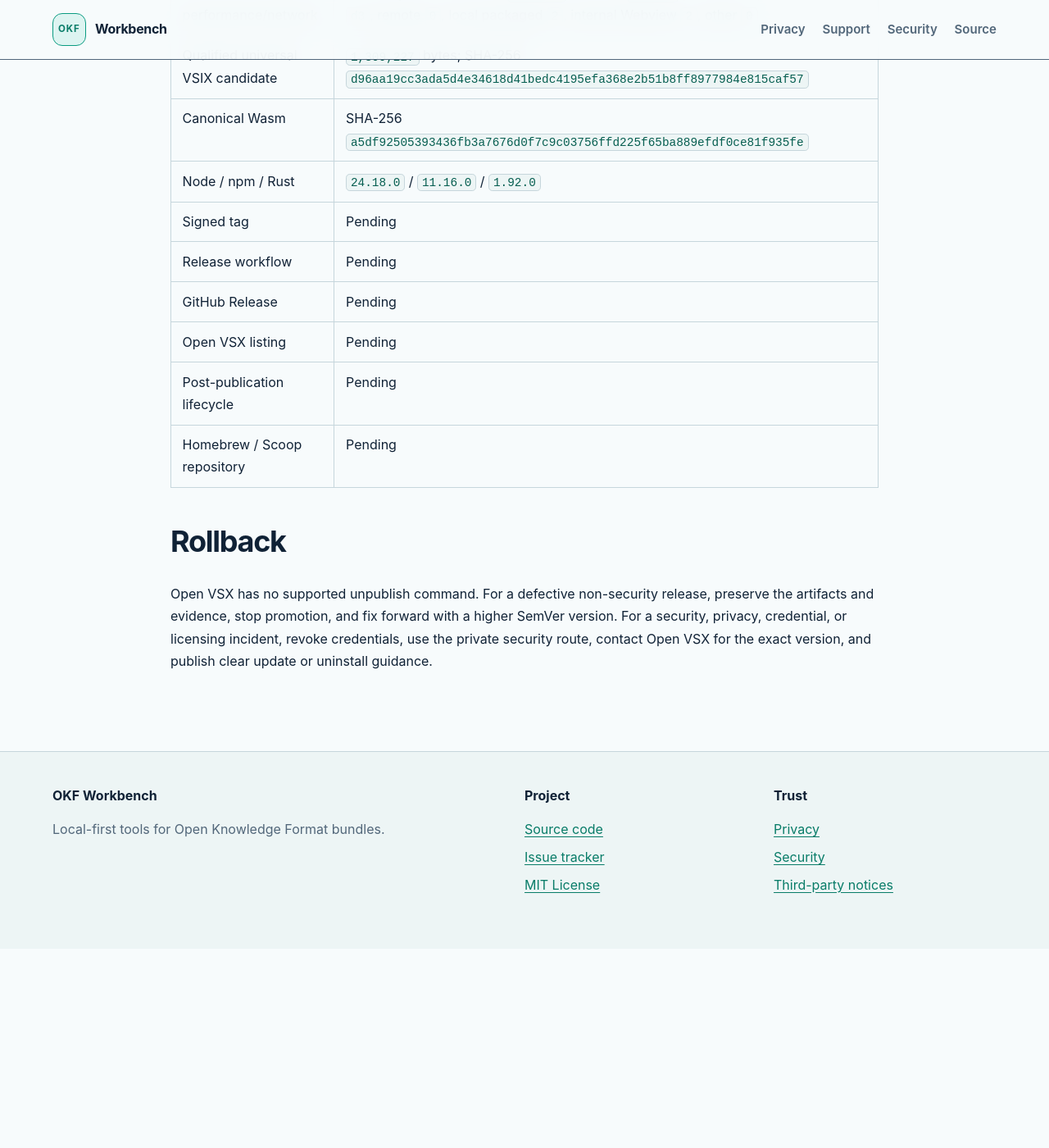
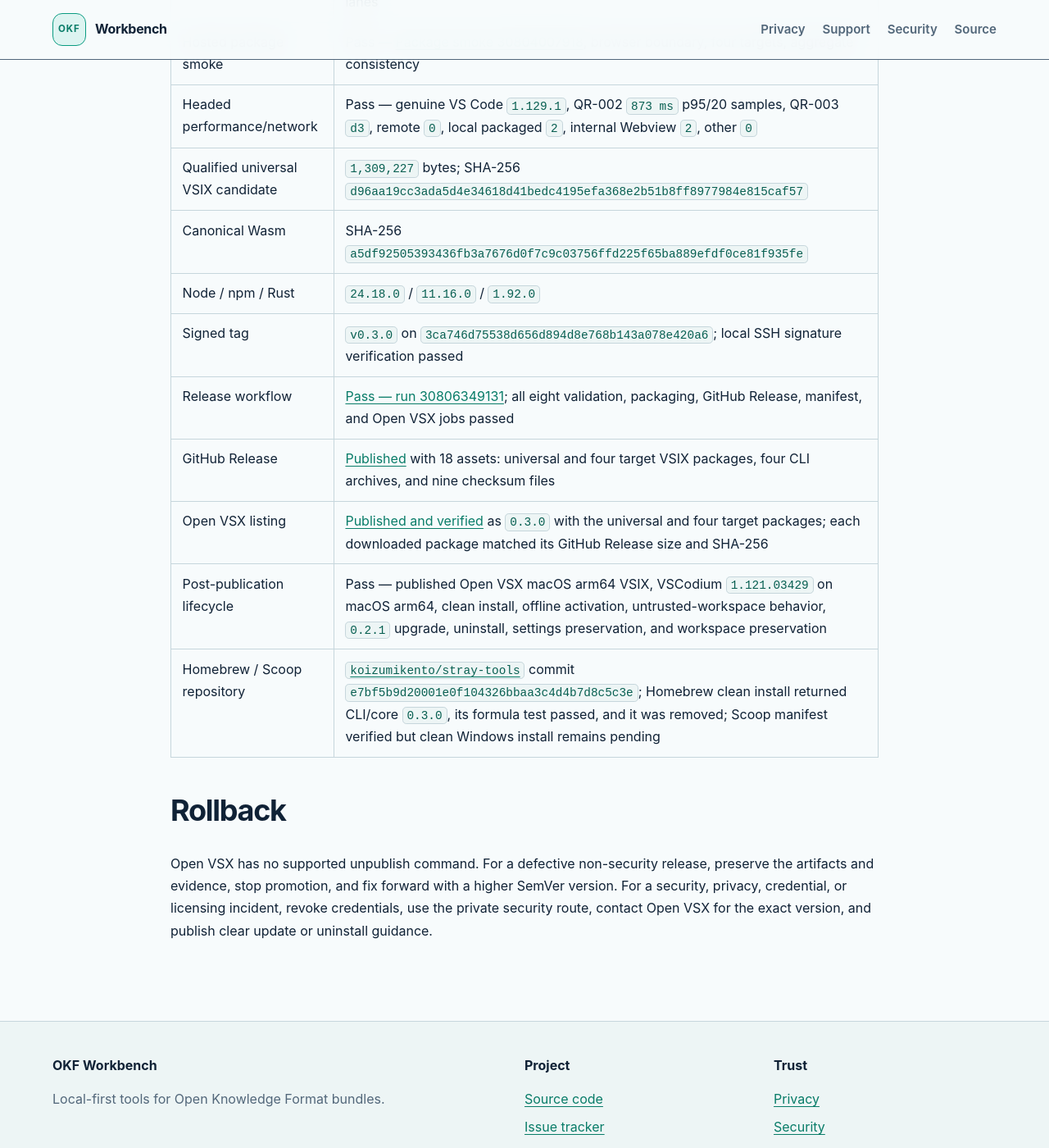
Before and after one commit to koizumikento/okf-workbench, a Jekyll site: the page built from docs/release-checklist.md, in a window 1280 px wide and 1400 px high, scrolled down 4586 px. Shown: the whole window at 82% size. Built offline with Jekyll 4.4.1, drawn with Linux system fonts in a browser that asks for light colours; our own code applies the rules of GitHub Pages for plain Markdown files; before the commit the page ends 5743 px from its top, so only the background shows below that; some of the changed text lies outside the part shown.

Commit message:
docs: record 0.3.0 publication

```diff
--- a/docs/release-checklist.md
+++ b/docs/release-checklist.md
@@ -3,11 +3,13 @@
 - Candidate: OKF Workbench `0.3.0`
 - Target identifier: `straydog.okf-workbench`
 - Registry: Open VSX
-- Candidate disposition: **Not yet published**
+- Published `0.3.0` disposition: **Released on 2026-08-03; the signed tag, GitHub Release, Open
+  VSX package set, package-manager manifests, and available post-publication lifecycle checks
+  passed**
 - Publication authority: a matching signed `v*` tag pushed for a reviewed commit contained in
   `main`
 
-This checklist prepares the `0.3.0` feature release. The candidate adds OKF v0.2 semantics,
+This checklist prepares and records the `0.3.0` feature release. The release adds OKF v0.2 semantics,
 retains a guarded v0.1 compatibility fallback, adds Attested Computation, and provides explicit
 previewed v0.1-to-v0.2 migration. Evidence retained for `0.2.1` is predecessor evidence only and
 does not qualify these bytes. The completed `0.2.1` record is archived at
@@ -129,16 +131,19 @@ fallback. Open VSX versions are immutable; recover from a defective release with
 
 ## Post-publication verification
 
-- [ ] Confirm the signed `v0.3.0` tag and GitHub Release identify the qualified revision.
-- [ ] Confirm the release contains the universal and four target VSIX packages, four CLI archives,
+- [x] Confirm the signed `v0.3.0` tag and GitHub Release identify the qualified revision.
+- [x] Confirm the release contains the universal and four target VSIX packages, four CLI archives,
       and all checksum files.
-- [ ] Confirm Open VSX reports `straydog.okf-workbench` version `0.3.0` and all target packages.
-- [ ] Download the published universal VSIX and compare it with the release checksum.
-- [ ] Install `0.3.0` from Open VSX in a clean supported VSCodium profile and run the minimal
-      offline workflow.
-- [ ] Verify upgrade from `0.2.1`, uninstall behavior, and workspace-content preservation.
-- [ ] Confirm `koizumikento/stray-tools` contains matching `0.3.0` Homebrew and Scoop manifests.
-- [ ] Run clean Homebrew and Scoop installs, verify `okf version`, and uninstall afterward.
+- [x] Confirm Open VSX reports `straydog.okf-workbench` version `0.3.0` and all target packages.
+- [x] Download the published universal VSIX and compare it with the release checksum.
+- [x] Install the published macOS arm64 `0.3.0` VSIX from Open VSX in a clean supported VSCodium
+      profile and run the minimal offline workflow.
+- [x] Verify upgrade from `0.2.1`, uninstall behavior, settings preservation, and workspace-content
+      preservation.
+- [x] Confirm `koizumikento/stray-tools` contains matching `0.3.0` Homebrew and Scoop manifests.
+- [x] Run a clean Homebrew install, verify CLI/core `0.3.0`, run the formula test, and uninstall it.
+- [ ] Run a clean Scoop install and verify `okf version`; this requires a Windows environment and
+      was not available for the macOS post-publication check.
 - [ ] Revoke the one-time token, or record the owner, scope, storage, and rotation date for a
       retained release credential.
 
@@ -156,12 +161,12 @@ fallback. Open VSX versions are immutable; recover from a defective release with
 | Qualified universal VSIX candidate | `1,309,227` bytes; SHA-256 `d96aa19cc3ada5d4e34618d41bedc4195efa368e2b51b8ff8977984e815caf57` |
 | Canonical Wasm | SHA-256 `a5df92505393436fb3a7676d0f7c9c03756ffd225f65ba889efdf0ce81f935fe` |
 | Node / npm / Rust | `24.18.0` / `11.16.0` / `1.92.0` |
-| Signed tag | Pending |
-| Release workflow | Pending |
-| GitHub Release | Pending |
-| Open VSX listing | Pending |
-| Post-publication lifecycle | Pending |
-| Homebrew / Scoop repository | Pending |
+| Signed tag | `v0.3.0` on `3ca746d75538d656d894d8e768b143a078e420a6`; local SSH signature verification passed |
+| Release workflow | [Pass — run 30806349131](https://github.com/koizumikento/okf-workbench/actions/runs/30806349131); all eight validation, packaging, GitHub Release, manifest, and Open VSX jobs passed |
+| GitHub Release | [Published](https://github.com/koizumikento/okf-workbench/releases/tag/v0.3.0) with 18 assets: universal and four target VSIX packages, four CLI archives, and nine checksum files |
+| Open VSX listing | [Published and verified](https://open-vsx.org/extension/straydog/okf-workbench) as `0.3.0` with the universal and four target packages; each downloaded package matched its GitHub Release size and SHA-256 |
+| Post-publication lifecycle | Pass — published Open VSX macOS arm64 VSIX, VSCodium `1.121.03429` on macOS arm64, clean install, offline activation, untrusted-workspace behavior, `0.2.1` upgrade, uninstall, settings preservation, and workspace preservation |
+| Homebrew / Scoop repository | [`koizumikento/stray-tools`](https://github.com/koizumikento/stray-tools) commit `e7bf5b9d20001e0f104326bbaa3c4d4b7d8c5c3e`; Homebrew clean install returned CLI/core `0.3.0`, its formula test passed, and it was removed; Scoop manifest verified but clean Windows install remains pending |
 
 ## Rollback
 
```
Also changed, not shown: AGENTS.md (+9 -6 lines), docs/index.md (+1 -0 lines), docs/releases/0.3.0.md (added, +70 -0 lines).
